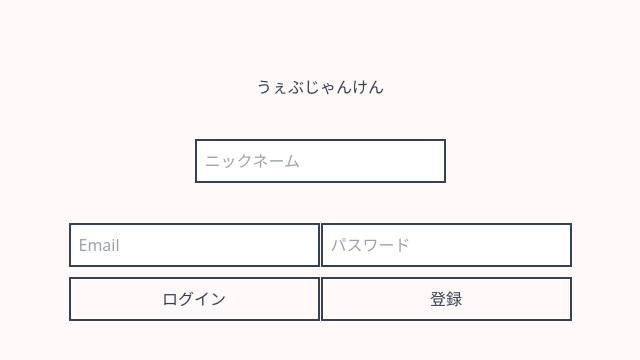
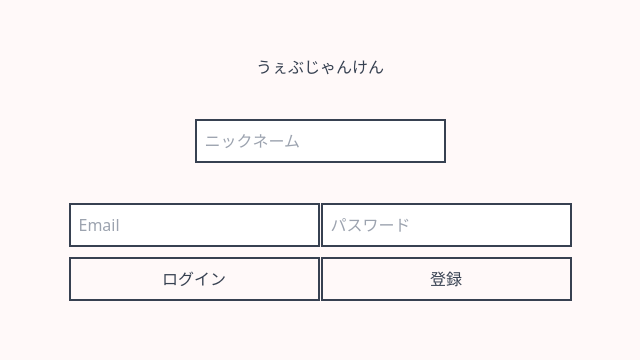
Before and after one commit to AgawaToshiki/rps, a Next.js app: page / in a window 1280 px wide. Shown: the part 222-582 px from the top of the page, without its empty margins (320-960 px from the left). Built offline with nearby package versions, Linux system fonts and the light colour scheme; no server answers; the database is empty.

Commit message:
スタイル微調整

```diff
--- a/app/components/Login.tsx
+++ b/app/components/Login.tsx
@@ -45,7 +45,7 @@ const Login = () => {
   return (
     <div className="flex justify-center items-center max-w-[1920px] min-h-screen">
       <div className="">
-        <h1 className="flex justify-center my-10">うぇぶじゃんけん</h1>
+        <h1 className="flex justify-center mb-10">うぇぶじゃんけん</h1>
         <input
             type="text"
             value={ isName }
```
